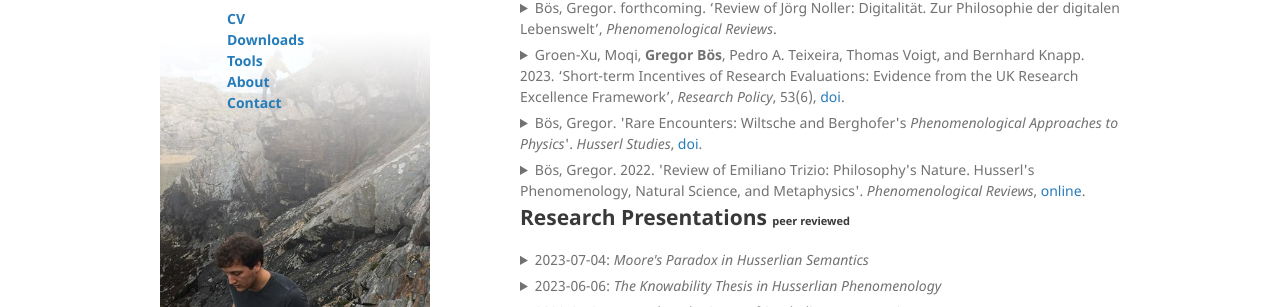
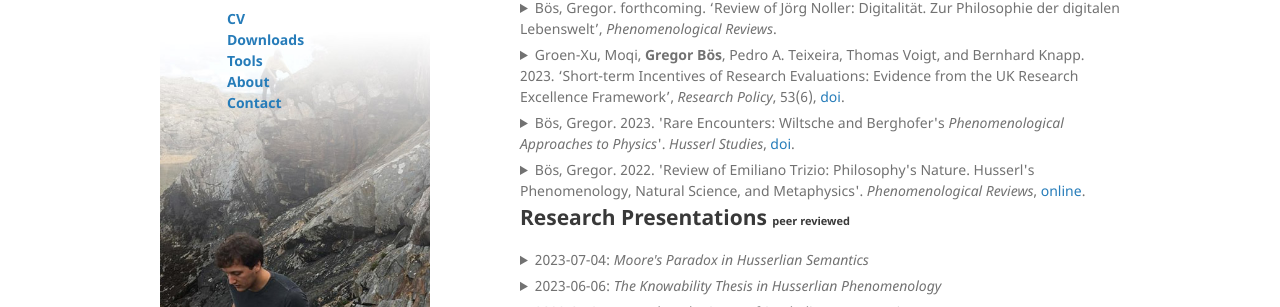
Before and after one commit to gboes/gboes.github.io, a Jekyll site: the page built from cv.md, in a window 1280 px wide and 900 px high, scrolled down 781 px. Shown: the part 147-454 px from the top of the window. Built offline with Jekyll 4.4.1, drawn with Linux system fonts in a browser that asks for light colours; Markdown is read by kramdown in place of the engine named in the settings.

Commit message:
added year to Husserl studies publication

```diff
--- a/cv.md
+++ b/cv.md
@@ -210,7 +210,7 @@ Empirical study of the publication and citation behaviour of UK scientists of al
 
 
 <details>
-<summary> Bös, Gregor. 'Rare Encounters: Wiltsche and Berghofer's <i>Phenomenological Approaches to Physics</i>'. <i>Husserl Studies</i>, <a href="https://doi.org/10.1007/s10743-022-09307-3">doi</a>. </summary>
+<summary> Bös, Gregor. 2023. 'Rare Encounters: Wiltsche and Berghofer's <i>Phenomenological Approaches to Physics</i>'. <i>Husserl Studies</i>, <a href="https://doi.org/10.1007/s10743-022-09307-3">doi</a>. </summary>
 
 ---
 
```
